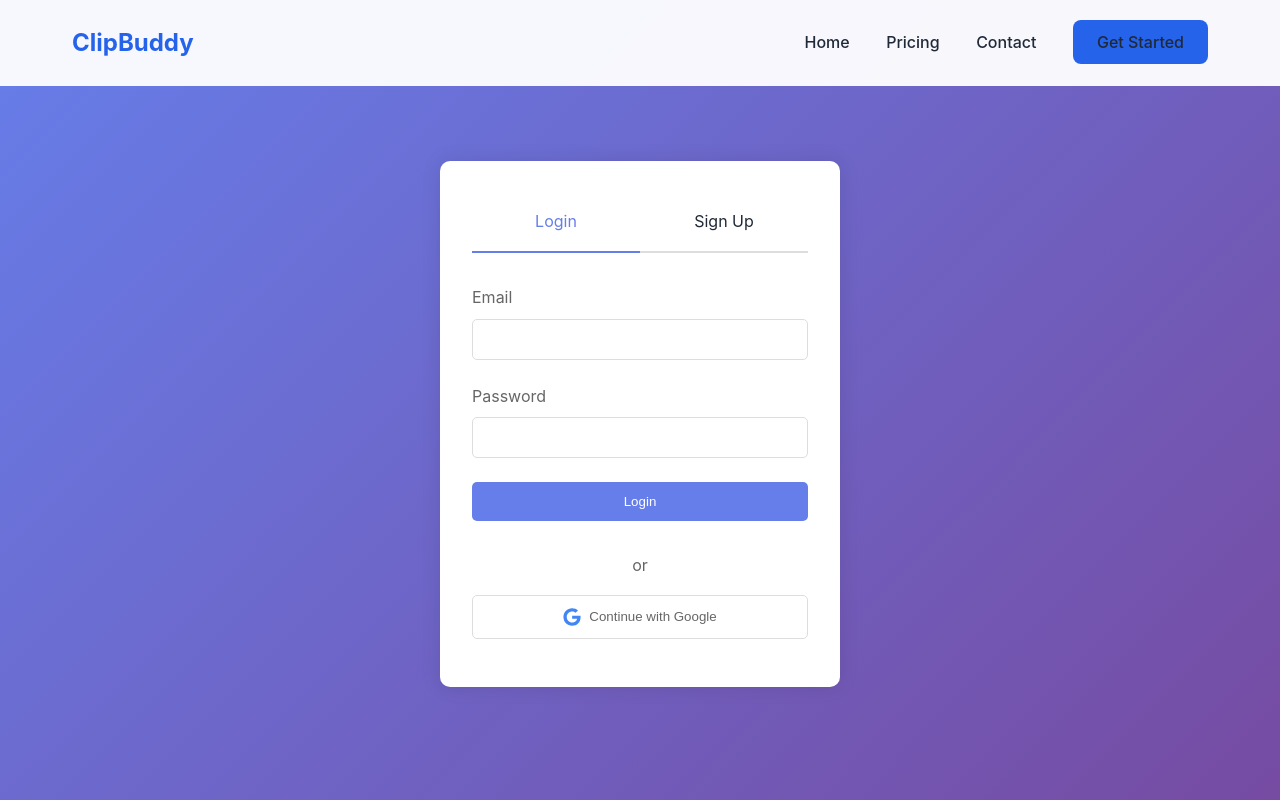
After one commit to EddieEme/ClipBuddy, a Django app: page /login/ in a window 1280 px wide. The commit adds this page. Run offline with Django 4.2, Linux system fonts and the light colour scheme.

Commit message:
added the loging page

```diff
--- /dev/null
+++ b/clipapp/static/clipapp/styles/login.css
@@ -0,0 +1,108 @@
+/* * {
+    margin: 0;
+    padding: 0;
+    box-sizing: border-box;
+    font-family: 'Segoe UI', Tahoma, Geneva, Verdana, sans-serif;
+} */
+
+.login-box {
+    display: flex;
+    flex-direction: column;
+    justify-content: space-between;
+    justify-content: center;
+    align-items: center;
+    min-height: 100vh;
+    background: linear-gradient(135deg, #667eea, #764ba2);
+}
+
+.container {
+    background: white;
+    padding: 2rem;
+    border-radius: 10px;
+    box-shadow: 0 0 20px rgba(0, 0, 0, 0.1);
+    width: 100%;
+    max-width: 400px;
+    margin-top: 3rem;
+}
+
+.tabs {
+    display: flex;
+    margin-bottom: 2rem;
+}
+
+.tab {
+    flex: 1;
+    padding: 1rem;
+    text-align: center;
+    cursor: pointer;
+    border-bottom: 2px solid #ddd;
+    transition: all 0.3s;
+}
+
+.tab.active {
+    border-bottom: 2px solid #667eea;
+    color: #667eea;
+}
+
+.form-group {
+    margin-bottom: 1.5rem;
+}
+
+label {
+    display: block;
+    margin-bottom: 0.5rem;
+    color: #666;
+}
+
+input {
+    width: 100%;
+    padding: 0.75rem;
+    border: 1px solid #ddd;
+    border-radius: 5px;
+    outline: none;
+    transition: border-color 0.3s;
+}
+
+input:focus {
+    border-color: #667eea;
+}
+
+button {
+    width: 100%;
+    padding: 0.75rem;
+    border: none;
+    border-radius: 5px;
+    background: #667eea;
+    color: white;
+    cursor: pointer;
+    margin-bottom: 1rem;
+    transition: background 0.3s;
+}
+
+button:hover {
+    background: #5a6fd6;
+}
+
+.google-btn {
+    background: white;
+    color: #666;
+    border: 1px solid #ddd;
+    display: flex;
+    align-items: center;
+    justify-content: center;
+    gap: 0.5rem;
+}
+
+.google-btn:hover {
+    background: #f8f8f8;
+}
+
+.divider {
+    text-align: center;
+    margin: 1rem 0;
+    color: #666;
+}
+
+#signup-form {
+    display: none;
+}
--- a/clipapp/templates/clipapp/index.html
+++ b/clipapp/templates/clipapp/index.html
@@ -5,8 +5,9 @@
 <head>
     <meta charset="UTF-8">
     <meta name="viewport" content="width=device-width, initial-scale=1.0">
-    <title>ClipBuddy - Your Smart Clipboard Manager</title>
+   <title>{% block title %}ClipBuddy{% endblock %}</title>
     <link rel="stylesheet" href="{%  static 'clipapp/styles/index.css' %}">
+    <link rel="stylesheet" href="{%  static 'clipapp/styles/login.css' %}">
 </head>
 
 <body>
@@ -14,118 +15,15 @@
         <div class="nav-container">
             <a href="#" class="logo">ClipBuddy</a>
             <div class="nav-links">
-                <a href="#home">Home</a>
+                <a href="{% url 'clipapp:home' %}">Home</a>
                 <a href="#pricing">Pricing</a>
                 <a href="#contact">Contact</a>
-                <a href="login.html" class="cta-button">Get Started</a>
+                <a href="{% url 'clipapp:login' %}" class="cta-button">Get Started</a>
             </div>
         </div>
     </nav>
-
-    <section class="hero">
-        <div class="hero-container">
-            <div class="hero-content">
-                <h1>Manage Your Snippets Like a Pro</h1>
-                <p>Store, organize, and access your code snippets from anywhere. Boost your productivity with
-                    ClipBuddy's intelligent clipboard manager.</p>
-                <a href="login.html" class="cta-button">Get Started</a>
-            </div>
-            <div class="hero-image">
-                <div class="demo-container">
-                    <div class="demo-snippet">
-                        console.log("Hello World!");
-                    </div>
-                    <div class="demo-snippet">
-                        def greet(name):
-                        return f"Hello, {name}!"
-                    </div>
-                    <div class="demo-snippet">
-                        SELECT * FROM users
-                        WHERE active = true;
-                    </div>
-                </div>
-            </div>
-        </div>
-    </section>
-
-    <section class="features">
-        <div class="features-grid">
-            <div class="feature-card">
-                <div class="feature-icon">📋</div>
-                <h3>Smart Organization</h3>
-                <p>Automatically categorize your snippets with intelligent tagging and search.</p>
-            </div>
-            <div class="feature-card">
-                <div class="feature-icon">🔄</div>
-                <h3>Sync Everywhere</h3>
-                <p>Access your snippets across all your devices with real-time synchronization.</p>
-            </div>
-            <div class="feature-card">
-                <div class="feature-icon">🔍</div>
-                <h3>Quick Search</h3>
-                <p>Find any snippet instantly with powerful search and filtering capabilities.</p>
-            </div>
-        </div>
-    </section>
-
-    <section class="testimonials">
-        <div class="testimonials-container">
-            <h2>What Our Users Say</h2>
-            <div class="testimonial-card">
-                <p>"ClipBuddy has revolutionized how I manage my code snippets. It's an essential tool in my daily
-                    workflow."</p>
-                <cite>- Sarah Chen, Software Engineer</cite>
-            </div>
-        </div>
-    </section>
-
-    <footer class="footer">
-        <div class="footer-container">
-            <div class="footer-links">
-                <h4>ClipBuddy</h4>
-                <p>Your smart clipboard manager for increased productivity.</p>
-            </div>
-            <div class="footer-links">
-                <h4>Product</h4>
-                <a href="#">Feature</a>
-                <a href="#">Pricing</a>
-                <a href="#">Documentation</a>
-            </div>
-            <div class="footer-links">
-                <h4>Company</h4>
-                <a href="#">About</a>
-                <a href="#">Blog</a>
-                <a href="#">Careers</a>
-            </div>
-            <div class="footer-links">
-                <h4>Legal</h4>
-                <a href="#">Privacy</a>
-                <a href="#">Terms</a>
-                <a href="#">Security</a>
-            </div>
-        </div>
-    </footer>
-
-    <script>
-        // Simple scroll animation for demo snippets
-        const demoSnippets = document.querySelectorAll('.demo-snippet');
-
-        function animateSnippets() {
-            demoSnippets.forEach((snippet, index) => {
-                setTimeout(() => {
-                    snippet.style.transform = 'translateY(-10px)';
-                    snippet.style.opacity = '0';
-                    setTimeout(() => {
-                        snippet.style.transform = 'translateY(0)';
-                        snippet.style.opacity = '1';
-                    }, 300);
-                }, index * 2000);
-            });
-        }
-
-        // Run animation every 6 seconds
-        setInterval(animateSnippets, 6000);
-    </script>
+    {% block content %}
+    {% endblock %}
 </body>
 
 </html>
--- /dev/null
+++ b/clipapp/templates/clipapp/login.html
@@ -0,0 +1,109 @@
+{% extends 'clipapp/index.html' %}
+{% block content %}
+<div class="login-box">
+<div class="container">
+        <div class="tabs">
+            <div class="tab active" onclick="switchTab('login')">Login</div>
+            <div class="tab" onclick="switchTab('signup')">Sign Up</div>
+        </div>
+
+        <form id="login-form">
+            <div class="form-group">
+                <label for="login-email">Email</label>
+                <input type="email" id="login-email" required>
+            </div>
+            <div class="form-group">
+                <label for="login-password">Password</label>
+                <input type="password" id="login-password" required>
+            </div>
+            <button type="submit">Login</button>
+            <div class="divider">or</div>
+            <button type="button" class="google-btn" onclick="googleAuth()">
+                <svg width="18" height="18" xmlns="http://www.w3.org/2000/svg" viewBox="0 0 488 512">
+                    <path fill="#4285f4"
+                        d="M488 261.8C488 403.3 391.1 504 248 504 110.8 504 0 393.2 0 256S110.8 8 248 8c66.8 0 123 24.5 166.3 64.9l-67.5 64.9C258.5 52.6 94.3 116.6 94.3 256c0 86.5 69.1 156.6 153.7 156.6 98.2 0 135-70.4 140.8-106.9H248v-85.3h236.1c2.3 12.7 3.9 24.9 3.9 41.4z" />
+                </svg>
+                Continue with Google
+            </button>
+        </form>
+
+        <form id="signup-form">
+            <div class="form-group">
+                <label for="signup-name">Full Name</label>
+                <input type="text" id="signup-name" required>
+            </div>
+            <div class="form-group">
+                <label for="signup-email">Email</label>
+                <input type="email" id="signup-email" required>
+            </div>
+            <div class="form-group">
+                <label for="signup-password">Password</label>
+                <input type="password" id="signup-password" required>
+            </div>
+            <div class="form-group">
+                <label for="signup-confirm-password">Confirm Password</label>
+                <input type="password" id="signup-confirm-password" required>
+            </div>
+            <button type="submit">Sign Up</button>
+            <div class="divider">or</div>
+            <button type="button" class="google-btn" onclick="googleAuth()">
+                <svg width="18" height="18" xmlns="http://www.w3.org/2000/svg" viewBox="0 0 488 512">
+                    <path fill="#4285f4"
+                        d="M488 261.8C488 403.3 391.1 504 248 504 110.8 504 0 393.2 0 256S110.8 8 248 8c66.8 0 123 24.5 166.3 64.9l-67.5 64.9C258.5 52.6 94.3 116.6 94.3 256c0 86.5 69.1 156.6 153.7 156.6 98.2 0 135-70.4 140.8-106.9H248v-85.3h236.1c2.3 12.7 3.9 24.9 3.9 41.4z" />
+                </svg>
+                Continue with Google
+            </button>
+        </form>
+    </div>
+</div>
+
+    <script>
+        function switchTab(tab) {
+            const loginForm = document.getElementById('login-form');
+            const signupForm = document.getElementById('signup-form');
+            const tabs = document.querySelectorAll('.tab');
+
+            if (tab === 'login') {
+                loginForm.style.display = 'block';
+                signupForm.style.display = 'none';
+                tabs[0].classList.add('active');
+                tabs[1].classList.remove('active');
+            } else {
+                loginForm.style.display = 'none';
+                signupForm.style.display = 'block';
+                tabs[0].classList.remove('active');
+                tabs[1].classList.add('active');
+            }
+        }
+
+        function googleAuth() {
+            // Implement Google OAuth here
+            alert('Google authentication would be implemented here');
+        }
+
+        document.getElementById('login-form').addEventListener('submit', function (e) {
+            e.preventDefault();
+            const email = document.getElementById('login-email').value;
+            const password = document.getElementById('login-password').value;
+
+            // Implement login logic here
+            console.log('Login:', { email, password });
+        });
+
+        document.getElementById('signup-form').addEventListener('submit', function (e) {
+            e.preventDefault();
+            const name = document.getElementById('signup-name').value;
+            const email = document.getElementById('signup-email').value;
+            const password = document.getElementById('signup-password').value;
+            const confirmPassword = document.getElementById('signup-confirm-password').value;
+
+            if (password !== confirmPassword) {
+                alert('Passwords do not match!');
+                return;
+            }
+
+            // Implement signup logic here
+            console.log('Signup:', { name, email, password });
+        });
+    </script>
+{% endblock %}
--- a/clipapp/urls.py
+++ b/clipapp/urls.py
@@ -1,7 +1,9 @@
 from django.urls import path
 from clipapp import views
 
+app_name = 'clippapp'
 
 urlpatterns = [
-    path('', views.index, name='index'),
+    path('', views.home, name='home'),
+    path('login/', views.login_view, name='login')
 ]
--- a/clipapp/views.py
+++ b/clipapp/views.py
@@ -5,3 +5,10 @@ from django.shortcuts import render
 
 def index(request):
     return render(request, 'clipapp/index.html')
+
+def home(request):
+    return render(request, 'clipapp/home.html')
+
+
+def login_view(request):
+    return render(request, 'clipapp/login.html')
--- a/clipbuddy/urls.py
+++ b/clipbuddy/urls.py
@@ -18,7 +18,7 @@ from django.contrib import admin
 from django.urls import path, include
 
 urlpatterns = [
-    path('', include('clipapp.urls')),
+    path('', include('clipapp.urls', namespace='clipapp')),
     path('accounts/', include('accounts.urls')),
     path('admin/', admin.site.urls),
 ]
```
Also changed, not shown: clipapp/templates/clipapp/home.html (added, +109 -0 lines).
